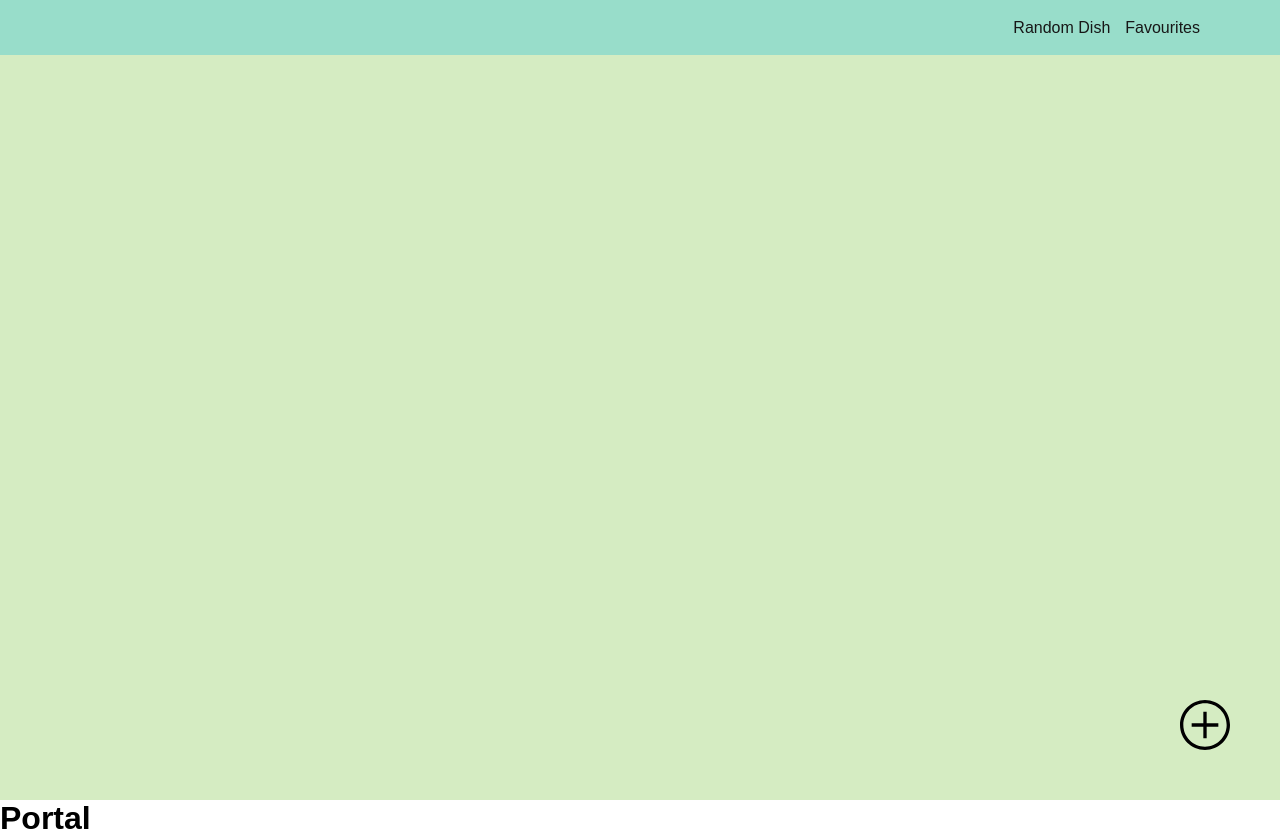
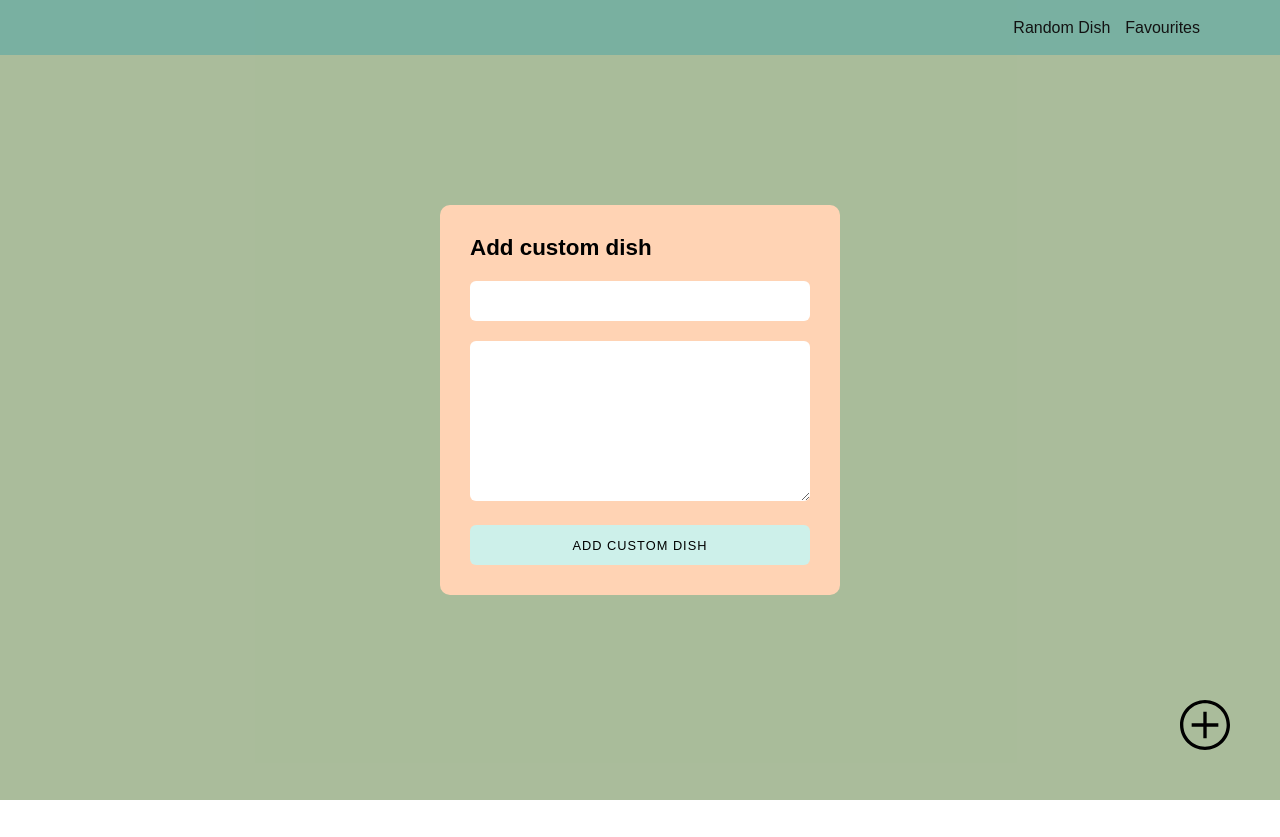
Before and after one commit to Dora-D/foodify-app, a React (Create React App) app: page /favourites in a window 1280 px wide. Both pictures are taken after a click on the button 1205 px from the left and 725 px from the top of the page. After the commit the page ends 800 px from the top, so only its background shows below. Built offline with nearby package versions, Linux system fonts and the light colour scheme.

Commit message:
design and logic for modal added

```diff
--- a/src/assets/sass/mixines.scss
+++ b/src/assets/sass/mixines.scss
@@ -7,3 +7,11 @@
     background-color: rgba(0, 0, 0, 0.6);
   }
 }
+
+@mixin input-style {
+  width: 100%;
+  outline: none;
+  border: none;
+  border-radius: 6px;
+  font-size: 1rem;
+}
--- a/src/assets/sass/variables.scss
+++ b/src/assets/sass/variables.scss
@@ -2,3 +2,5 @@ $header-bg-color: #98ddca;
 $main-bg-color: #d5ecc2;
 $primary: #171717;
 $secondary: #7e7474;
+$crads-bg: #ffd3b4;
+$button-form-bg: #cdf0ea;
--- a/src/components/DishCard/dish-card.scss
+++ b/src/components/DishCard/dish-card.scss
@@ -5,7 +5,7 @@
   height: 470px;
   width: 370px;
   border-radius: 10px;
-  background-color: #ffd3b4;
+  background-color: $crads-bg;
   overflow: hidden;
   &__img-wrapper {
     height: 0;
--- /dev/null
+++ b/src/components/Modal/Modal.tsx
@@ -0,0 +1,24 @@
+import { useEffect } from "react";
+
+import "./modal.scss";
+
+export const Modal = () => {
+  useEffect(() => {
+    document.body.style.overflowY = "hidden";
+
+    return () => {
+      document.body.style.overflowY = "auto";
+    };
+  }, []);
+
+  return (
+    <div className="modal-overlay">
+      <form className="modal">
+        <h1>Add custom dish</h1>
+        <input type="text" />
+        <textarea />
+        <button type="submit">Add custom dish</button>
+      </form>
+    </div>
+  );
+};
--- /dev/null
+++ b/src/components/Modal/modal.scss
@@ -0,0 +1,48 @@
+@import "../../assets/sass/variables.scss";
+@import "../../assets/sass/mixines.scss";
+
+.modal-overlay {
+  height: 100vh;
+  width: 100%;
+  display: flex;
+  align-items: center;
+  justify-content: center;
+  background-color: rgba(0, 0, 0, 0.205);
+  position: fixed;
+  top: 0;
+}
+
+.modal {
+  padding: 30px;
+  width: 400px;
+  border-radius: 10px;
+  background-color: $crads-bg;
+  h1 {
+    font-size: 1.4rem;
+    margin-bottom: 20px;
+  }
+  input {
+    margin-bottom: 20px;
+    padding: 0 10px;
+    height: 40px;
+    @include input-style;
+  }
+  textarea {
+    padding: 10px;
+    margin-bottom: 20px;
+    height: 160px;
+    @include input-style;
+    @include scroll-style;
+  }
+  button {
+    width: 100%;
+    height: 40px;
+    outline: none;
+    border: none;
+    border-radius: 6px;
+    text-transform: uppercase;
+    letter-spacing: 1px;
+    font-size: 0.8rem;
+    background-color: $button-form-bg;
+  }
+}
--- a/src/pages/Favourites/Favourites.tsx
+++ b/src/pages/Favourites/Favourites.tsx
@@ -1,5 +1,7 @@
 import { useState } from "react";
 import { createPortal } from "react-dom";
+
+import { Modal } from "../../components/Modal/Modal";
 
 import plusIcon from "../../assets/imgs/plus-icon.svg";
 import "./favourites.scss";
@@ -16,7 +18,7 @@ export const Favourites = () => {
       <button className="favourites__add-recipe" onClick={hendleModal}>
         <img src={plusIcon} alt="Plus Recipe" />
       </button>
-      {isModal && createPortal(<h1>Portal</h1>, portal)}
+      {isModal && createPortal(<Modal />, portal)}
     </div>
   );
 };
--- a/src/pages/Favourites/favourites.scss
+++ b/src/pages/Favourites/favourites.scss
@@ -11,6 +11,7 @@
     height: 50px;
     outline: none;
     border: none;
+    cursor: pointer;
     background-color: inherit;
     position: absolute;
     bottom: 50px;
```
